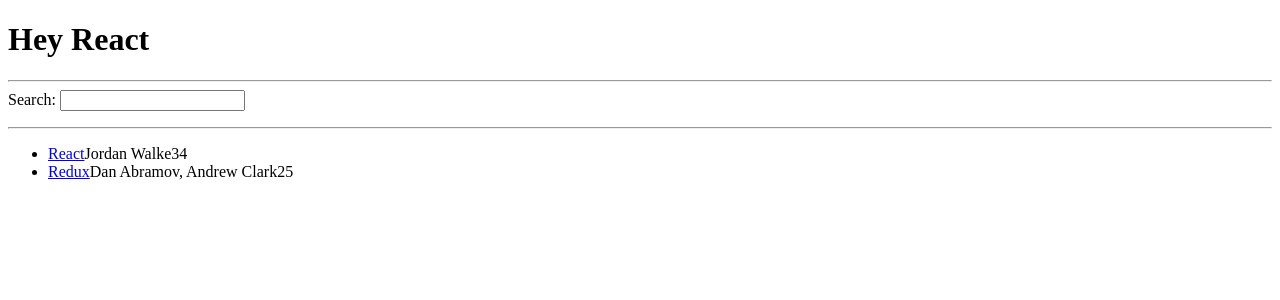
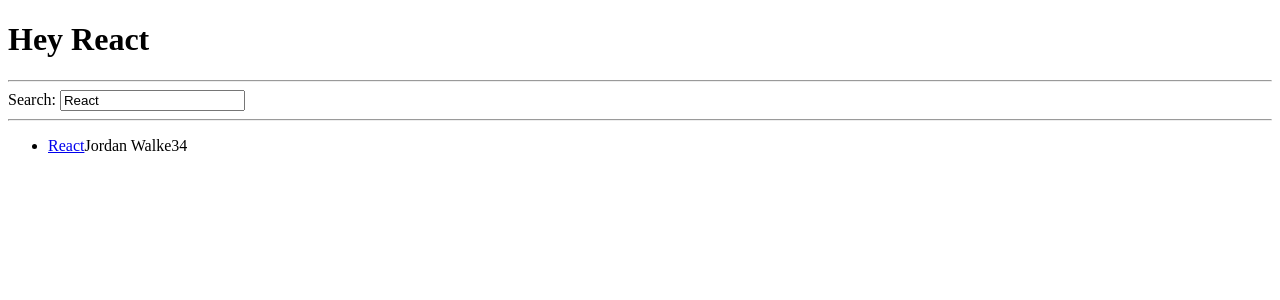
Before and after one commit to chrisv57/React-Startup, a React (Create React App) app: page / in a window 1280 px wide. Shown: the top 300 px of the page. Built offline with nearby package versions, Linux system fonts and the light colour scheme.

Commit message:
React Controlled Components

```diff
--- a/src/App.js
+++ b/src/App.js
@@ -23,7 +23,7 @@
   ];
 
   // Defining the stateFunction here so that we can access the searchTerm to filter the list by title.
-  const [searchTerm, setSearchTerm] = React.useState('');
+  const [searchTerm, setSearchTerm] = React.useState('React');
 
 
   const handleSearch = (event) => {
@@ -47,7 +47,7 @@
 
       {/* <Search /> */}
       <hr />
-      <Search onSearch={handleSearch} />
+      <Search search = {searchTerm} onSearch={handleSearch} />
 
       <hr/>
       <List list={searchedStories} />
@@ -59,11 +59,7 @@
 const Search = (props) => (
     <div>
       <label htmlFor='search'>Search: </label>
-      <input id="search" type="text" onChange={props.onSearch} />
-
-      <p>
-        {/* Searching for <b>{props.searchTerm}</b> */}
-      </p>
+      <input id="search" type="text" value={props.search} onChange={props.onSearch} />
     </div>
 )
 
```
